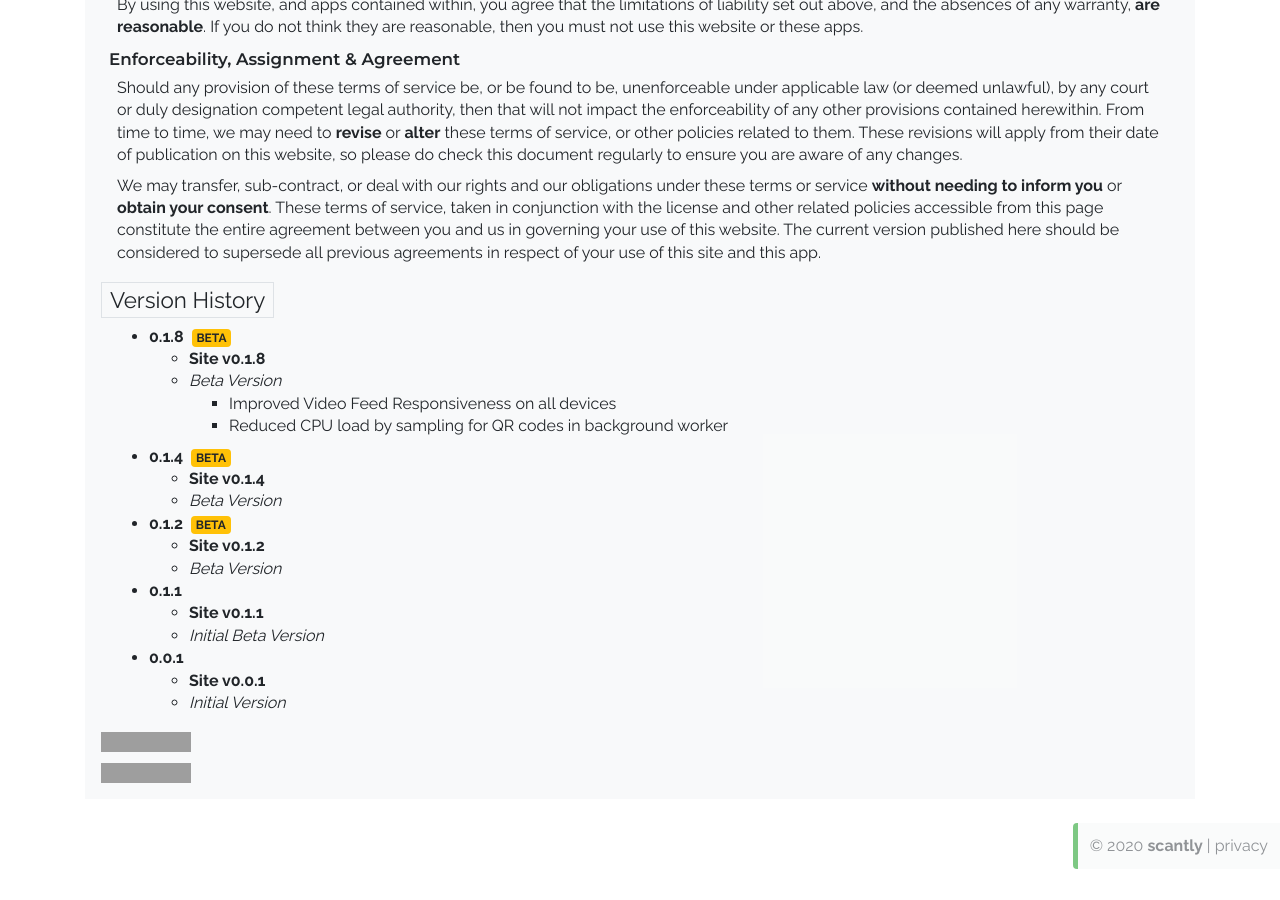
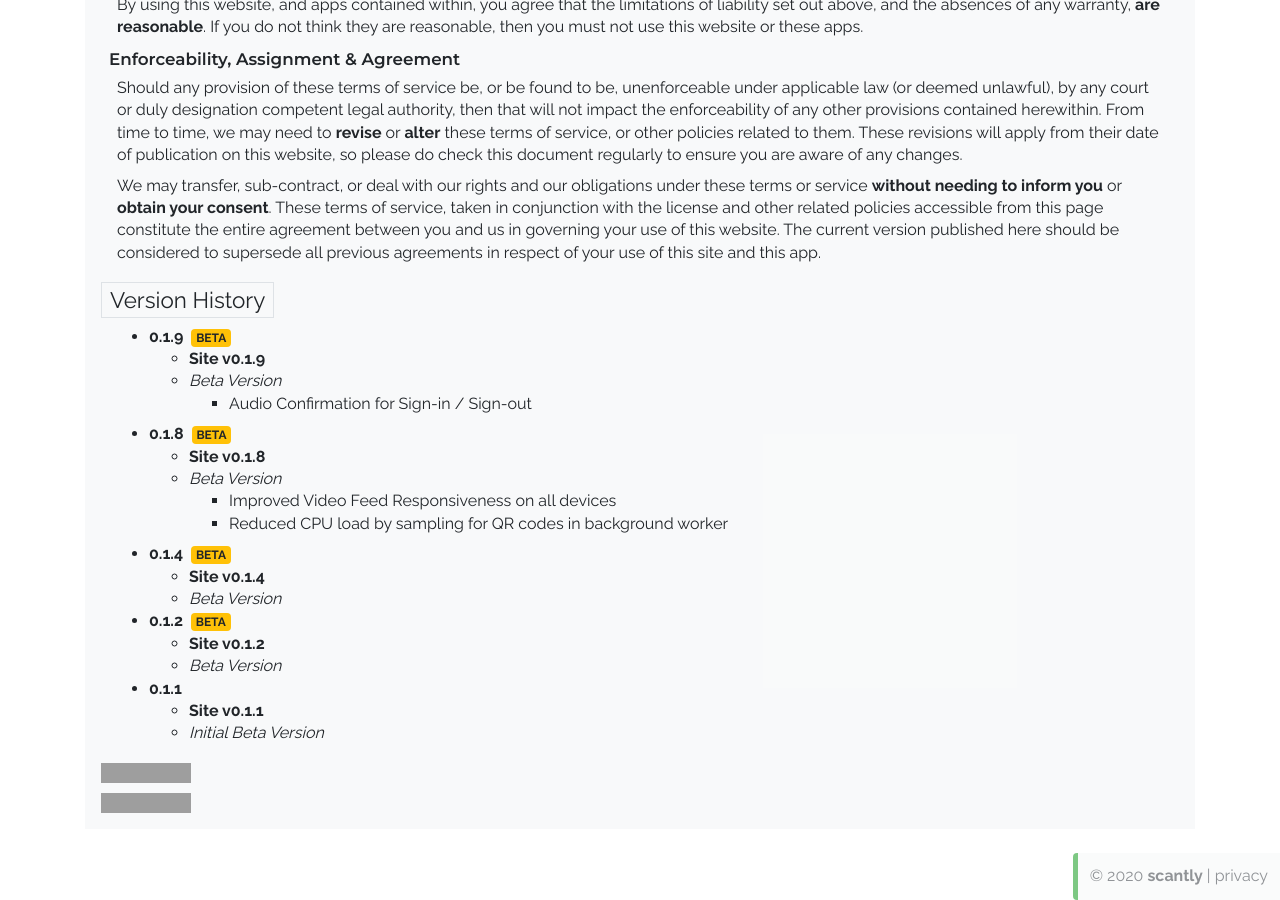
Before and after one commit to Scantly/scantly-app, a Jekyll site: the page built from +ABOUT.md, in a window 1280 px wide and 900 px high, scrolled down 1345 px. Built offline with Jekyll 4.4.1, drawn with Linux system fonts in a browser that asks for light colours; comment, search, counter and statistics services are not loaded; before the commit the page ends 2214 px from its top, so only the background shows below that; grey boxes are pictures that could not be loaded.

Commit message:
Site v0.1.9

```diff
--- a/_apps/_templates/main/actions.html
+++ b/_apps/_templates/main/actions.html
@@ -1,14 +1,14 @@
 {% raw %}
-<div {{#if id}}id="{{id}}_add"{{/if}} class="action-menu position-fixed mb-5 pb-4 mr-3 mr-lg-5 pr-xl-4{{#if list}} btn-float-dropdown dropdown{{/if}}">
+<div {{#if id}}id="{{id}}"{{/if}} class="action-menu position-fixed mb-5 pb-4{{#if right}} right-align mr-3 mr-lg-5 pr-xl-4{{/if}}{{#if left}} left-align ml-3 ml-lg-5 pl-xl-4{{/if}}{{#if list}} btn-float-dropdown dropdown{{/if}}">
   {{#if list}}
-  	<button aria-expanded="false" aria-haspopup="true" class="btn btn-float btn-secondary dropup" data-toggle="dropdown" type="button">
+  	<button aria-expanded="false" aria-haspopup="true" class="btn btn-float btn-{{#if colour}}{{colour}}{{else}}secondary{{/if}} dropup" data-toggle="dropdown" type="button">
       <i class="material-icons">{{#if icon}}{{icon}}{{else}}add{{/if}}</i>
   	</button>
     <div class="dropdown-menu">
       {{#each list}}<a class="btn btn-float{{#if class}} {{class}}{{else}} btn-light{{/if}} btn-sm" role="button" href="#{{action}}"><i class="material-icons{{#unless class}} text-dark{{/unless}}">{{icon}}</i></a>{{/each}}
     </div>
   {{else}}
-  	<a class="btn btn-float{{#if class}} {{class}}{{else}} btn-secondary{{/if}}" role="button"{{#if action}} href="#{{action}}"}{{/if}}><i class="material-icons{{#unless class}} text-light{{/unless}}">{{#if icon}}{{icon}}{{else}}add{{/if}}</i></a>
+  	<a class="btn btn-float btn-{{#if colour}}{{colour}}{{else}}secondary{{/if}}" role="button" href="#{{#if action}}{{action}}{{/if}}"{{#if desc}} data-toggle="tooltip" title="{{desc}}"{{/if}}><i class="material-icons{{#unless class}} text-light{{/unless}}">{{#if icon}}{{icon}}{{else}}add{{/if}}</i></a>
   {{/if}}
 </div>
 {% endraw %}
--- a/_data/apps/main.yml
+++ b/_data/apps/main.yml
@@ -48,6 +48,8 @@
   - name: clipboard
     load: lazy
   - name: filesaver
+    load: lazy
+  - name: ion-sound
     load: lazy
 helpers:
   - network
--- a/_data/versions.yml
+++ b/_data/versions.yml
@@ -1,4 +1,12 @@
 site :
+  0.1.9 :
+    name : Site v0.1.9
+    desc : Beta Version
+    numeric : 0.1.9.0
+    type:
+      - beta
+    changes :
+      - Audio Confirmation for Sign-in / Sign-out
   0.1.8 :
     name : Site v0.1.8
     desc : Beta Version
--- a/_includes/apps/main.js
+++ b/_includes/apps/main.js
@@ -164,7 +164,7 @@
               min: 0,
               max: 2
             },
-            requires: ["jsqr", "fetchjsonp"],
+            requires: ["jsqr", "fetchjsonp", "ion-sound"],
             keys: ["ctrl+alt+r", "ctrl+alt+R", "ctrl+alt+g", "ctrl+alt+G"],
             fn: command => FN.view.reader(command).then(FN.state(FN.states.views, FN.states.reader.in, "Reader"))
           },
--- a/_sass/custom/_app.scss
+++ b/_sass/custom/_app.scss
@@ -128,7 +128,12 @@
 // -- Action Menu -- //
 .action-menu {
   bottom: 0;
-  right: 0;
+  &.left-align {
+    left: 0;
+  }
+  &.right-align {
+    right: 0;
+  }
   > button, > .dropdown-menu {z-index: 100;}
 }
 // -- Action Menu -- //
```
Also changed, not shown: _data/imports.yml (+21 -0 lines), _includes/modules/main/reader.js (+56 -5 lines), _includes/scripts/templates/main/actions.js (+1 -1 lines), .eslintrc.yml, 9 other files.
